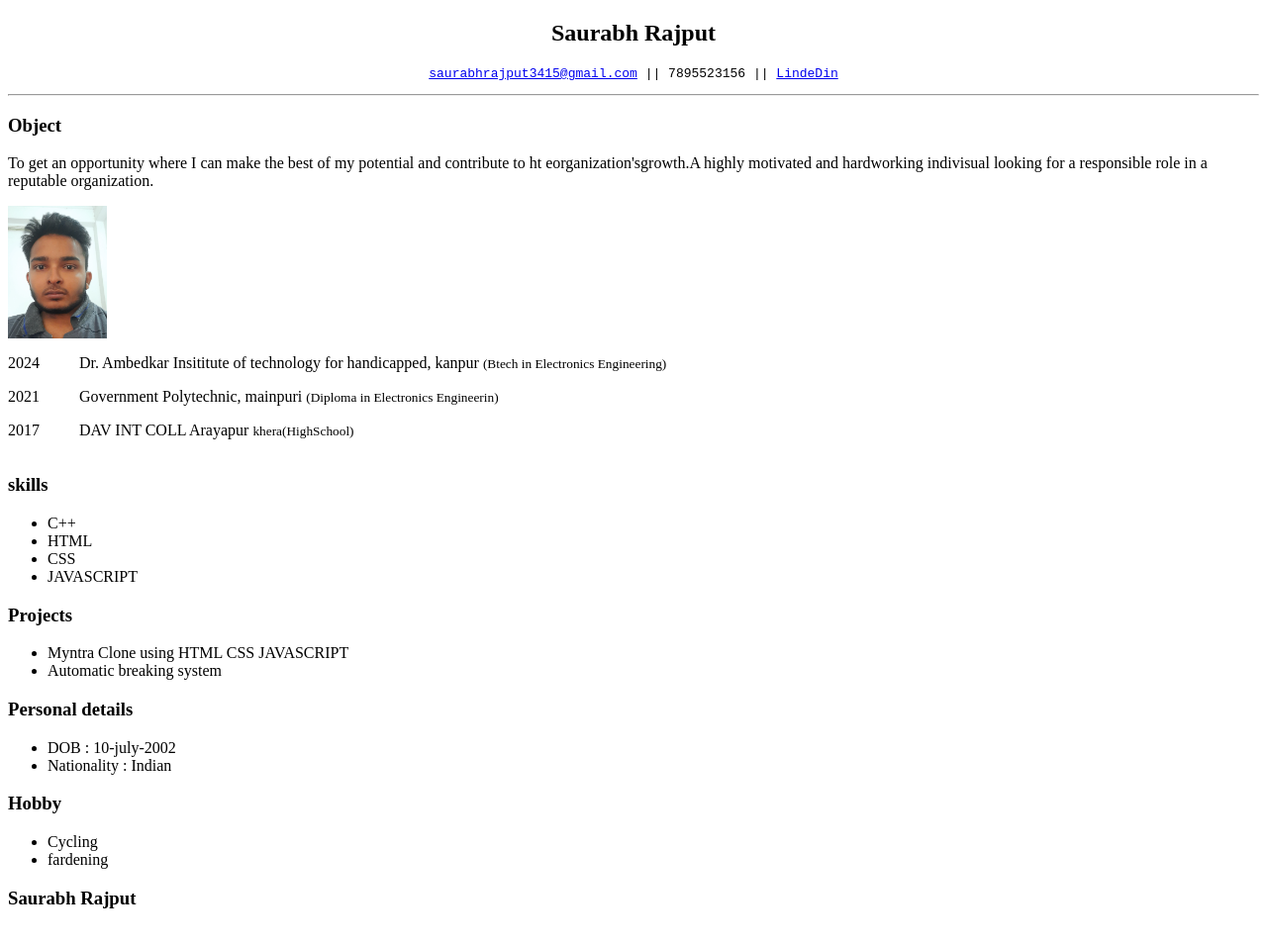
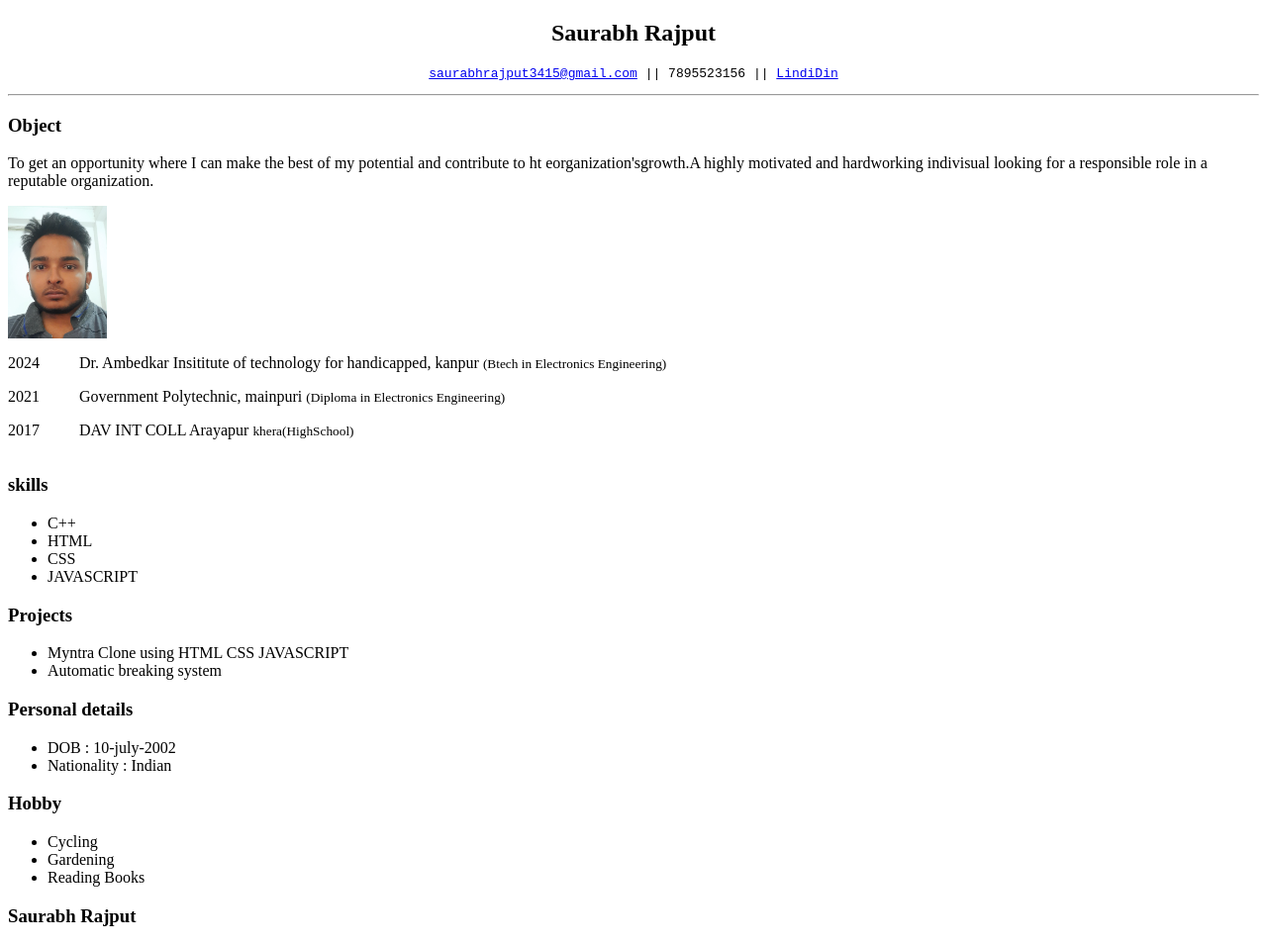
Before and after one commit to SAURABH-RAHPUT/Myresume, a plain HTML site: page index.html in a window 1280 px wide. Shown: the whole page at 99% size. Drawn offline with Linux system fonts and the light colour scheme.

Commit message:
Update index.html

```diff
--- a/index.html
+++ b/index.html
@@ -13,7 +13,7 @@
         </div>
         <div class="contact">
             <pre>
-                <a href="saurabhrajput3415@gmail.com">saurabhrajput3415@gmail.com</a> || 7895523156 || <a href="LindeDin">LindeDin</a>
+                <a href="saurabhrajput3415@gmail.com">saurabhrajput3415@gmail.com</a> || 7895523156 || <a href="LindeDin">LindiDin</a>
 
             </pre>
         </div>
@@ -35,7 +35,7 @@
 
                 </p>
                 <p>
-                    <ul>Government Polytechnic, mainpuri <small>(Diploma in Electronics Engineerin)</small> </ul>
+                    <ul>Government Polytechnic, mainpuri <small>(Diploma in Electronics Engineering)</small> </ul>
 
                 </p>
                 <p>
@@ -71,7 +71,8 @@
             <h3>Hobby </h3>
             <ul>
                 <li>Cycling </li>
-                <li>fardening</li>
+                <li>Gardening</li>
+                <li>Reading Books</li>
             </ul>
         </div>
         <div class="sign">
```
